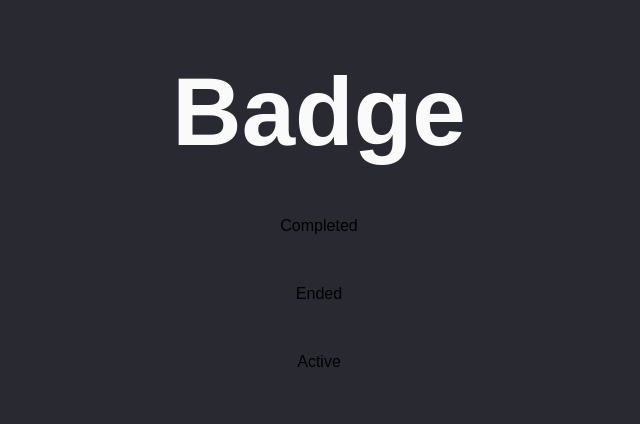
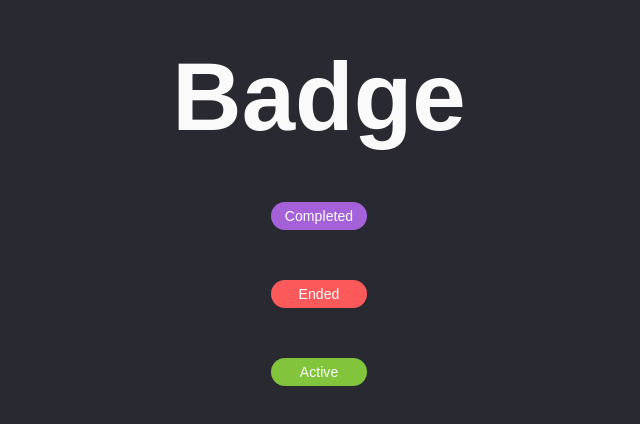
Before and after one commit to LiliiaB/sass-progect, a website built with Vite: page index.html in a window 1280 px wide. Shown: the part 186-610 px from the top of the page, without its empty margins (321-961 px from the left). Built offline with nearby package versions, Linux system fonts and the light colour scheme.

Commit message:
upd styles

```diff
--- a/src/scss/style.scss
+++ b/src/scss/style.scss
@@ -19,4 +19,28 @@
 }
 
 .badge {
+  display: inline-block;
+  min-width: 96px;
+  padding: 4px 8px;
+
+  font-size: 14px;
+  font-weight: 500;
+  line-height: 20px;
+  letter-spacing: 0.07px;
+  text-align: center;
+  color: #ffffff;
+
+  border-radius: 20px;
 }
+
+.badge-completed {
+  background-color: #a461d8;
+}
+
+.badge-ended {
+  background-color: #fc5a5a;
+}
+
+.badge-active {
+  background-color: #82c43c;
+}
```
